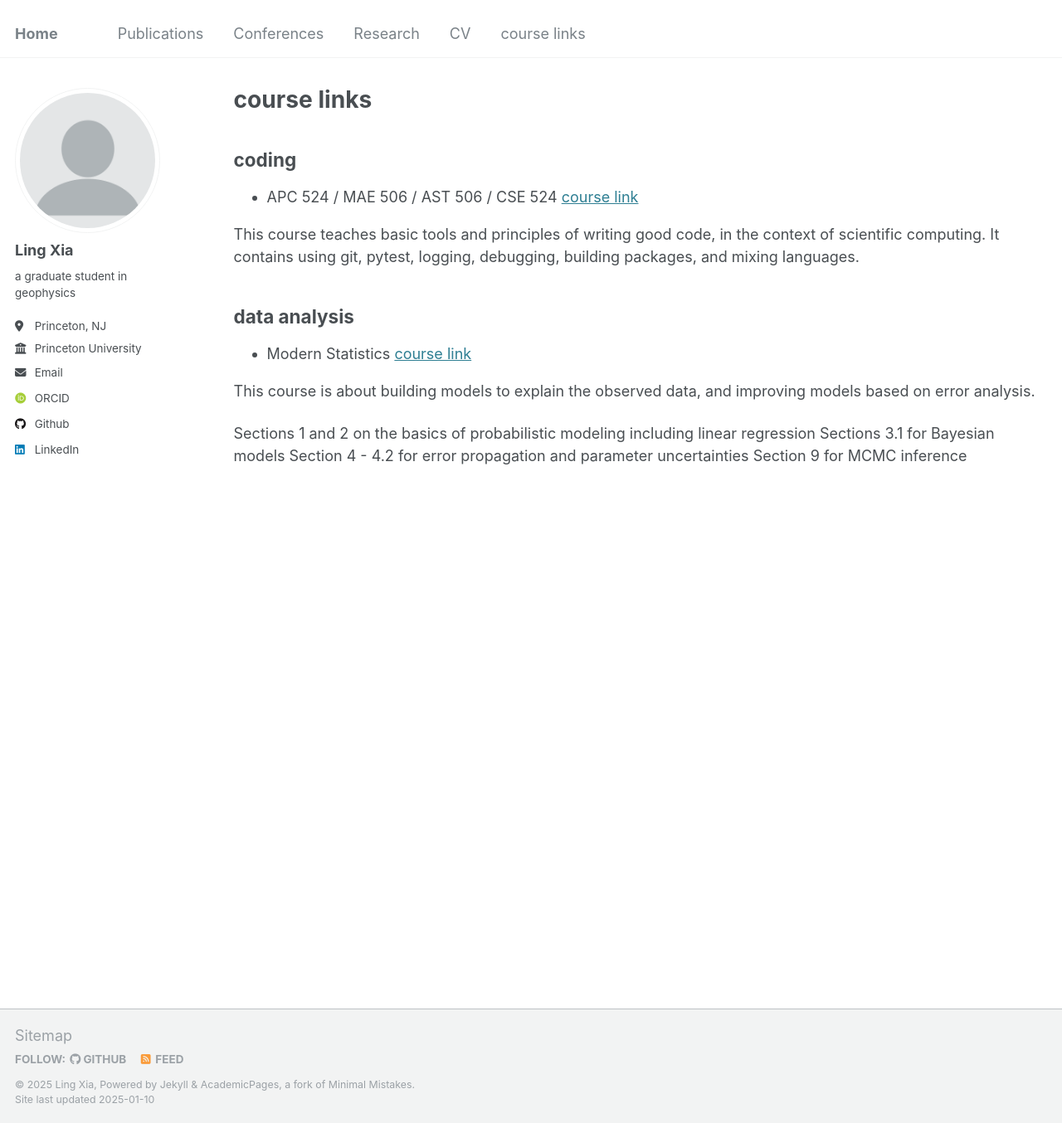
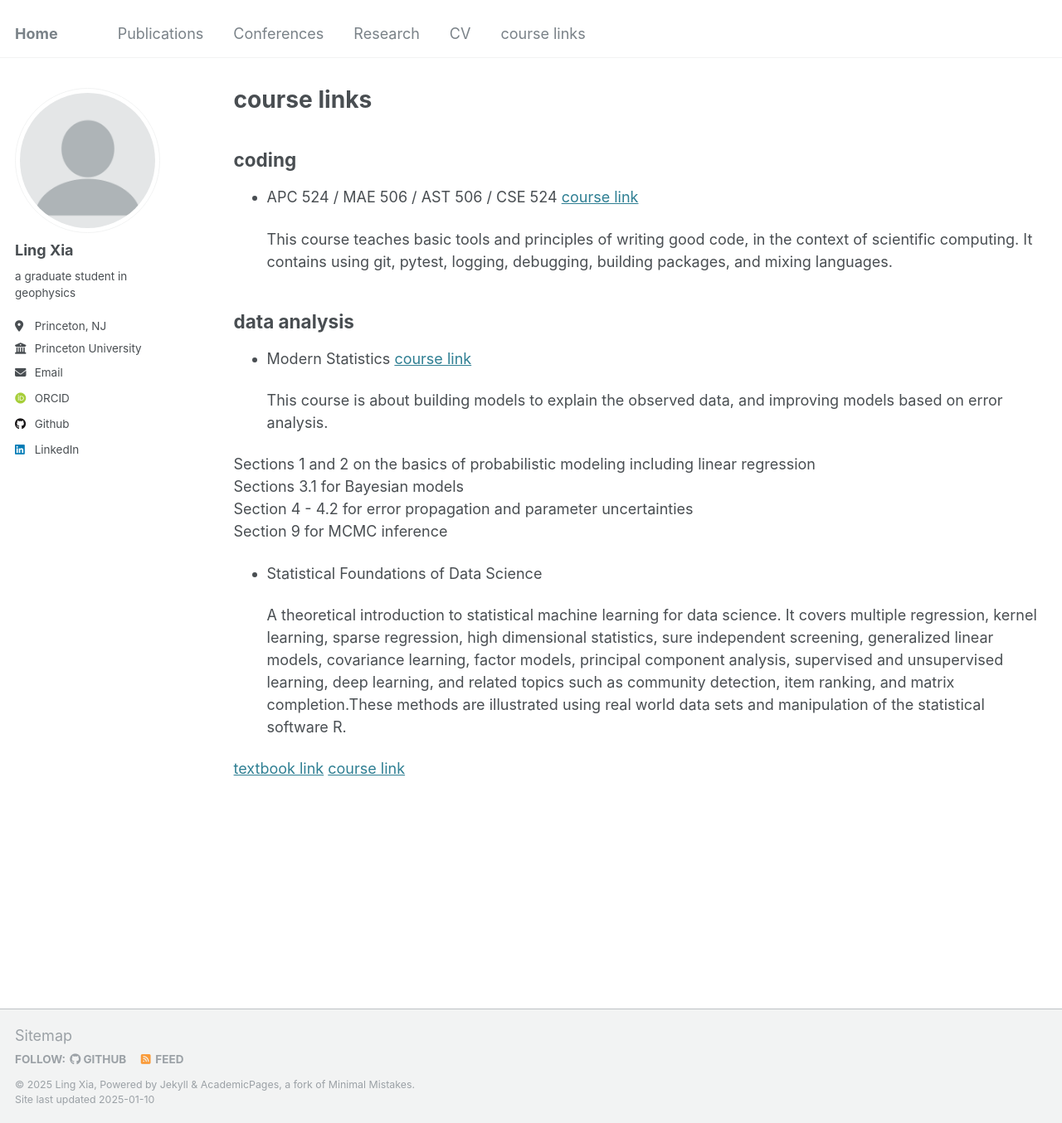
Before and after one commit to xialing2003/xialing2003.github.io, a Jekyll site: the page built from _pages/courses.md, in a window 1280 px wide and 1354 px high. Shown: the whole window at 83% size. Built offline with Jekyll 4.4.1, drawn with Linux system fonts in a browser that asks for light colours; some web fonts are replaced.

Commit message:
Update courses.md

```diff
--- a/_pages/courses.md
+++ b/_pages/courses.md
@@ -15,7 +15,7 @@
 * APC 524 / MAE 506 / AST 506 / CSE 524
 [course link](https://henryiii.github.io/se-for-sci/content/intro.html)
 
-This course teaches basic tools and principles of writing good code, in the context of scientific computing. It contains using git, pytest, logging, debugging, building packages, and mixing languages.
+  This course teaches basic tools and principles of writing good code, in the context of scientific computing. It contains using git, pytest, logging, debugging, building packages, and mixing languages.
 
 data analysis
 -----
@@ -23,9 +23,16 @@
 * Modern Statistics
 [course link](https://sml505.pmelchior.net/Introduction.html)
 
-This course is about building models to explain the observed data, and improving models based on error analysis.
+  This course is about building models to explain the observed data, and improving models based on error analysis.
 
 Sections 1 and 2 on the basics of probabilistic modeling including linear regression
 Sections 3.1 for Bayesian models
 Section 4 - 4.2 for error propagation and parameter uncertainties
 Section 9 for MCMC inference
+
+* Statistical Foundations of Data Science
+
+  A theoretical introduction to statistical machine learning for data science. It covers multiple regression, kernel learning, sparse regression, high dimensional statistics, sure independent screening, generalized linear models, covariance learning, factor models, principal component analysis, supervised and unsupervised learning, deep learning, and related topics such as community detection, item ranking, and matrix completion.These methods are illustrated using real world data sets and manipulation of the statistical software R.
+
+[textbook link](https://fan.princeton.edu/sites/g/files/toruqf5476/files/documents/chapters1-3.pdf)
+[course link](http://fan.princeton.edu/525.html)
```
